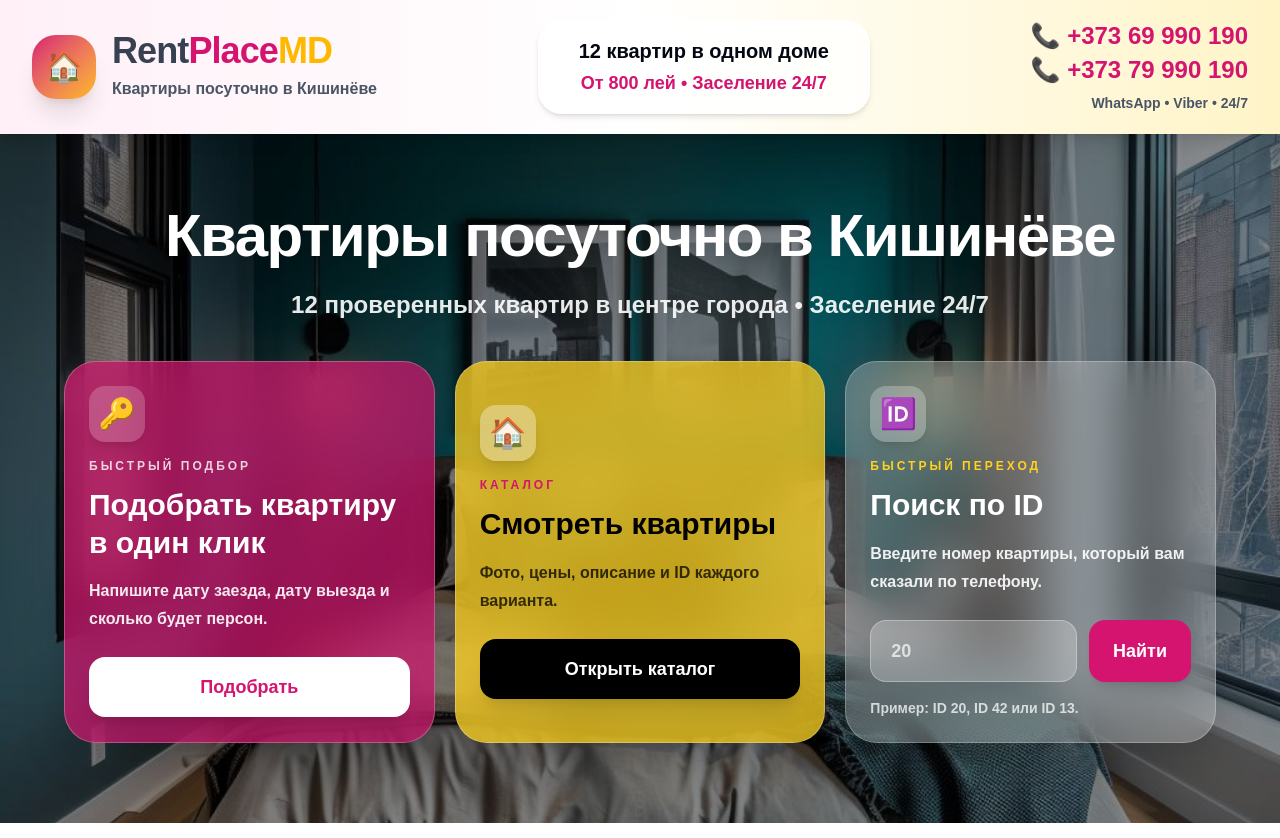
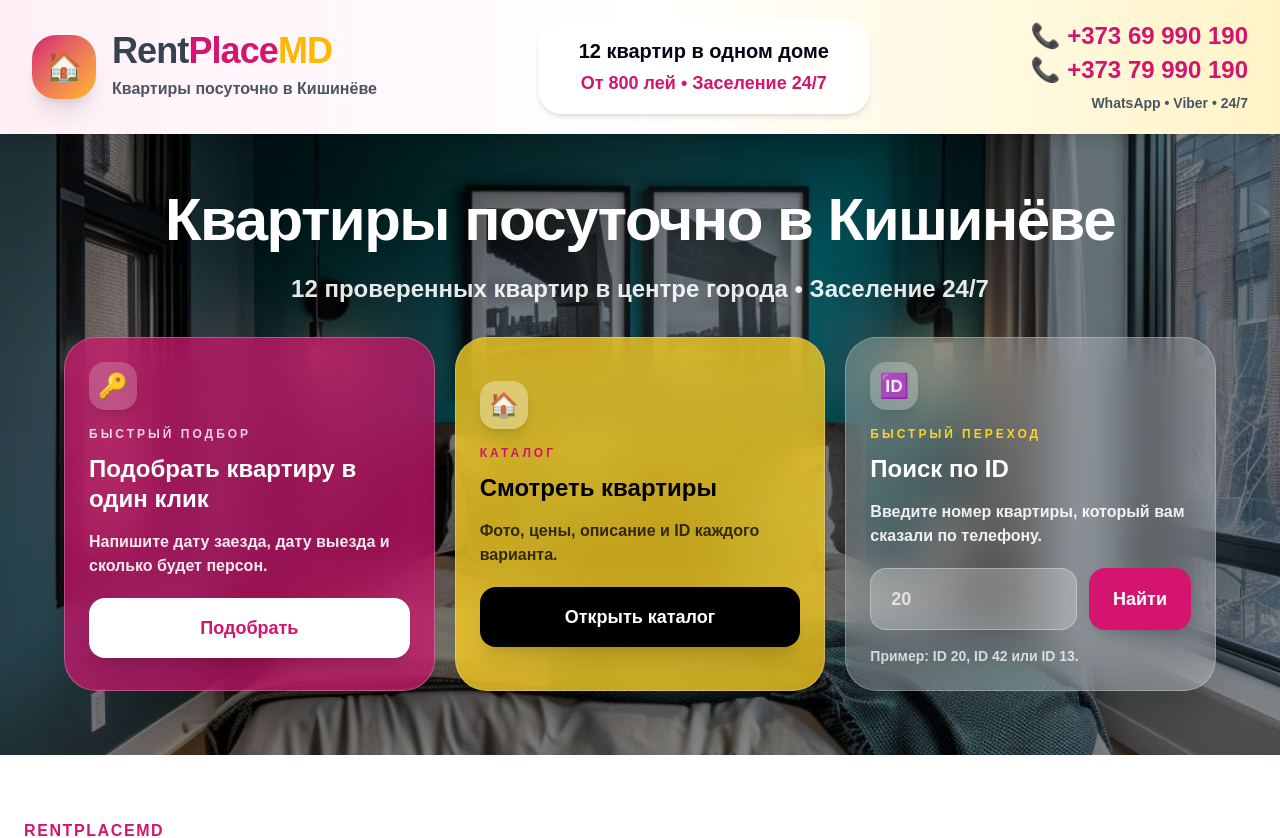
Before and after one commit to zavturandrei-glitch/rentplacemd, a Next.js app: page / in a window 1280 px wide. Shown: the top 838 px of the page. Built offline with nearby package versions, Linux system fonts and the light colour scheme.

Commit message:
Compact hero glass cards

```diff
--- a/components/Hero.tsx
+++ b/components/Hero.tsx
@@ -16,9 +16,7 @@ export default function Hero() {
   )}`;
 
   function scrollToApartments() {
-    const section =
-      document.getElementById("today-free") ||
-      document.getElementById("apartments");
+    const section = document.getElementById("today-free");
 
     if (section) {
       section.scrollIntoView({ behavior: "smooth" });
@@ -55,13 +53,13 @@ export default function Hero() {
 
       <div className="absolute inset-0 bg-black/45" />
 
-      <div className="relative mx-auto max-w-7xl px-4 pb-20 pt-16 sm:px-6 lg:px-8">
-        <div className="mx-auto mb-10 max-w-5xl text-center">
+      <div className="relative mx-auto max-w-7xl px-4 pb-16 pt-12 sm:px-6 lg:px-8">
+        <div className="mx-auto mb-8 max-w-5xl text-center">
           <h1 className="text-4xl font-black leading-tight tracking-tight text-white sm:text-5xl lg:text-6xl">
             Квартиры посуточно в Кишинёве
           </h1>
 
-          <p className="mx-auto mt-4 max-w-3xl text-xl font-bold leading-8 text-white/90 sm:text-2xl">
+          <p className="mx-auto mt-4 max-w-3xl text-lg font-bold leading-8 text-white/90 sm:text-2xl">
             12 проверенных квартир в центре города • Заселение 24/7
           </p>
         </div>
@@ -70,7 +68,7 @@ export default function Hero() {
           <div className="rounded-[2rem] border border-white/25 bg-[#d4146f]/70 p-6 text-white shadow-2xl backdrop-blur-xl">
             {!showRequest ? (
               <>
-                <div className="mb-4 flex h-14 w-14 items-center justify-center rounded-2xl bg-white/20 text-3xl shadow-lg">
+                <div className="mb-4 flex h-12 w-12 items-center justify-center rounded-2xl bg-white/20 text-2xl shadow-lg">
                   🔑
                 </div>
 
@@ -78,17 +76,17 @@ export default function Hero() {
                   Быстрый подбор
                 </p>
 
-                <h2 className="text-2xl font-black leading-tight sm:text-3xl">
+                <h2 className="text-2xl font-black leading-tight">
                   Подобрать квартиру в один клик
                 </h2>
 
-                <p className="mt-4 text-base font-semibold leading-7 text-white/90">
+                <p className="mt-4 text-base font-semibold leading-6 text-white/90">
                   Напишите дату заезда, дату выезда и сколько будет персон.
                 </p>
 
                 <button
                   onClick={() => setShowRequest(true)}
-                  className="mt-6 w-full rounded-2xl bg-white px-6 py-4 text-lg font-black text-[#d4146f] shadow-xl transition hover:scale-105"
+                  className="mt-5 w-full rounded-2xl bg-white px-6 py-4 text-lg font-black text-[#d4146f] shadow-xl transition hover:scale-105"
                 >
                   Подобрать
                 </button>
@@ -101,7 +99,7 @@ export default function Hero() {
 
                 <h2 className="text-2xl font-black">Напишите одним текстом</h2>
 
-                <p className="mt-3 text-base font-semibold leading-7 text-white/90">
+                <p className="mt-3 text-base font-semibold leading-6 text-white/90">
                   Дата заезда, дата выезда и сколько персон.
                 </p>
 
@@ -109,7 +107,7 @@ export default function Hero() {
                   value={message}
                   onChange={(e) => setMessage(e.target.value)}
                   placeholder="Например: с 20 по 23 июня, 2 взрослых..."
-                  className="mt-5 min-h-28 w-full resize-none rounded-2xl border border-white/30 bg-white/20 p-4 text-base font-semibold text-white outline-none placeholder:text-white/70 focus:bg-white/25"
+                  className="mt-4 min-h-24 w-full resize-none rounded-2xl border border-white/30 bg-white/20 p-4 text-base font-semibold text-white outline-none placeholder:text-white/70 focus:bg-white/25"
                 />
 
                 <div className="mt-4 grid gap-3">
@@ -123,7 +121,7 @@ export default function Hero() {
 
                   <button
                     onClick={() => setShowRequest(false)}
-                    className="rounded-2xl border border-white/30 px-6 py-4 text-base font-black text-white"
+                    className="rounded-2xl border border-white/30 px-6 py-3 text-base font-black text-white"
                   >
                     Назад
                   </button>
@@ -136,7 +134,7 @@ export default function Hero() {
             onClick={scrollToApartments}
             className="rounded-[2rem] border border-white/25 bg-[#ffd21f]/75 p-6 text-left text-black shadow-2xl backdrop-blur-xl transition hover:scale-[1.02]"
           >
-            <div className="mb-4 flex h-14 w-14 items-center justify-center rounded-2xl bg-white/35 text-3xl shadow-lg">
+            <div className="mb-4 flex h-12 w-12 items-center justify-center rounded-2xl bg-white/35 text-2xl shadow-lg">
               🏠
             </div>
 
@@ -144,21 +142,21 @@ export default function Hero() {
               Каталог
             </p>
 
-            <h2 className="text-2xl font-black leading-tight sm:text-3xl">
+            <h2 className="text-2xl font-black leading-tight">
               Смотреть квартиры
             </h2>
 
-            <p className="mt-4 text-base font-semibold leading-7 text-black/75">
+            <p className="mt-4 text-base font-semibold leading-6 text-black/75">
               Фото, цены, описание и ID каждого варианта.
             </p>
 
-            <div className="mt-6 rounded-2xl bg-black px-6 py-4 text-center text-lg font-black text-white shadow-xl">
+            <div className="mt-5 rounded-2xl bg-black px-6 py-4 text-center text-lg font-black text-white shadow-xl">
               Открыть каталог
             </div>
           </button>
 
           <div className="rounded-[2rem] border border-white/25 bg-white/25 p-6 text-white shadow-2xl backdrop-blur-xl">
-            <div className="mb-4 flex h-14 w-14 items-center justify-center rounded-2xl bg-white/25 text-3xl shadow-lg">
+            <div className="mb-4 flex h-12 w-12 items-center justify-center rounded-2xl bg-white/25 text-2xl shadow-lg">
               🆔
             </div>
 
@@ -166,15 +164,13 @@ export default function Hero() {
               Быстрый переход
             </p>
 
-            <h2 className="text-2xl font-black leading-tight sm:text-3xl">
-              Поиск по ID
-            </h2>
+            <h2 className="text-2xl font-black leading-tight">Поиск по ID</h2>
 
-            <p className="mt-4 text-base font-semibold leading-7 text-white/90">
+            <p className="mt-4 text-base font-semibold leading-6 text-white/90">
               Введите номер квартиры, который вам сказали по телефону.
             </p>
 
-            <div className="mt-6 flex gap-3">
+            <div className="mt-5 flex gap-3">
               <input
                 value={apartmentId}
                 onChange={(e) => setApartmentId(e.target.value)}
```
